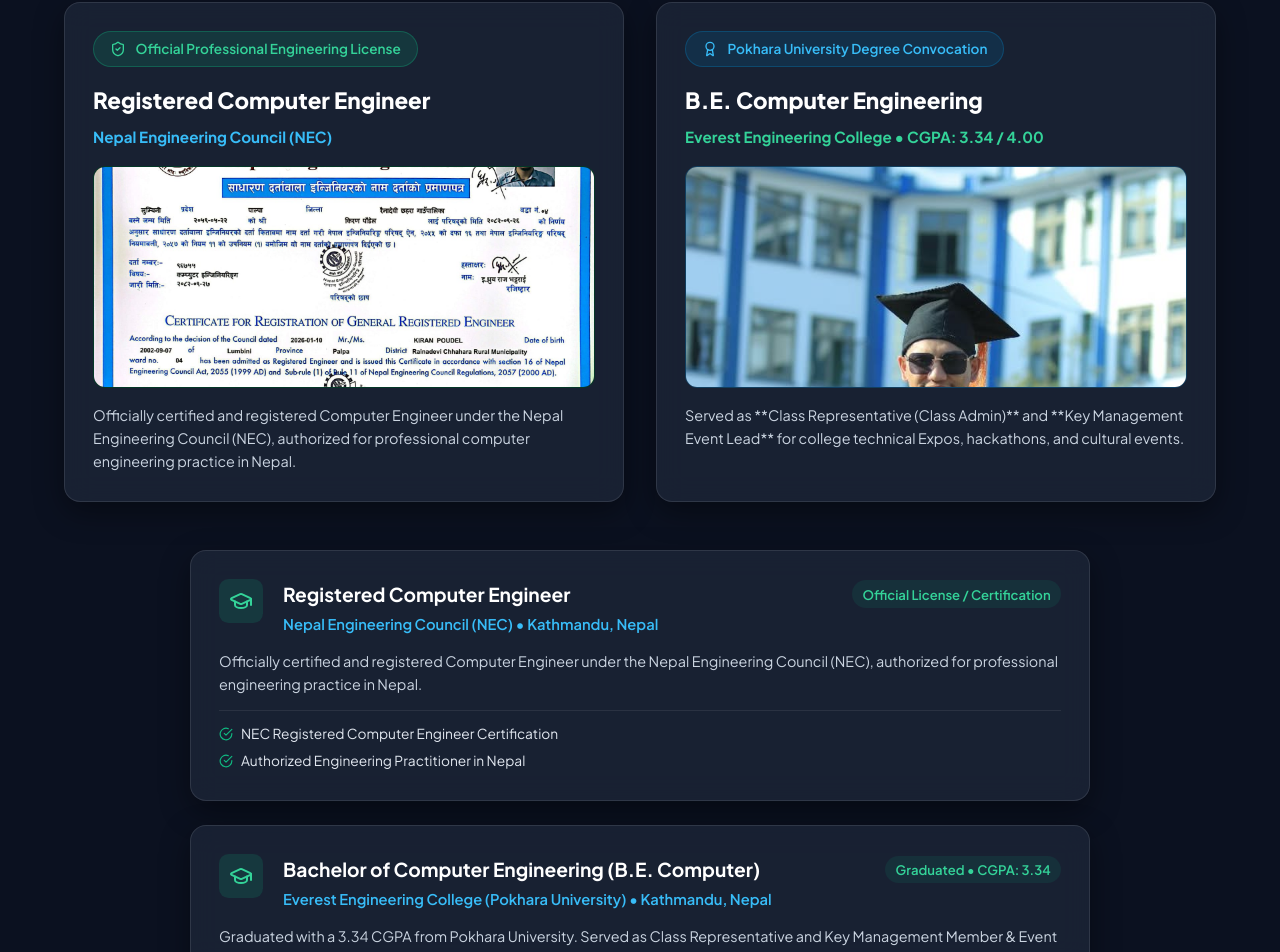
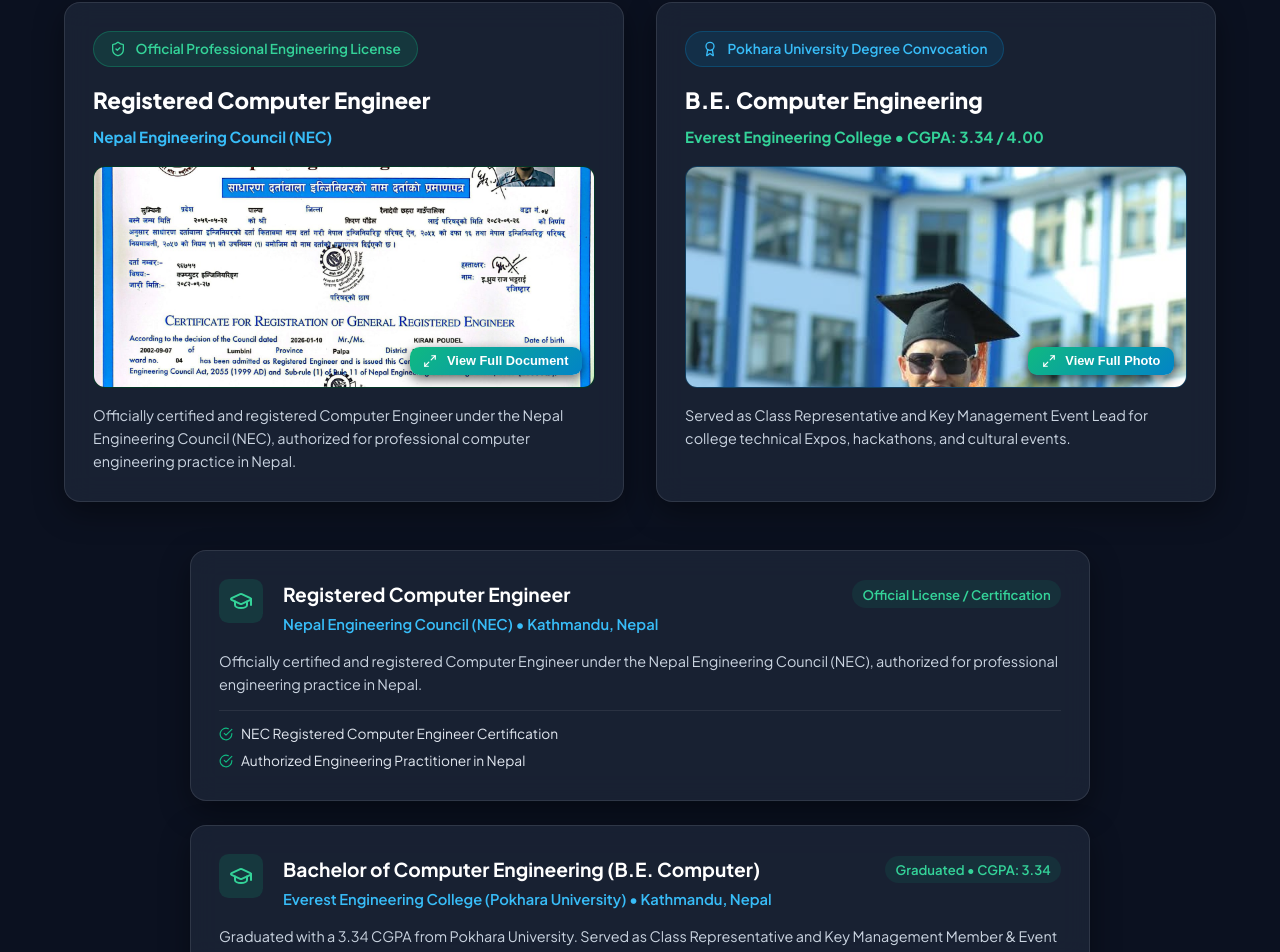
Before and after one commit to Kiran-poudel07/Kiran_portfolio, a React (Vite) app in the folder client/: page / in a window 1280 px wide. Shown: the part 7116-8068 px from the top of the page. Built offline with nearby package versions, Linux system fonts and the light colour scheme.

Commit message:
feat: Add full-screen document viewer modal, clean typography, and Framer Motion section scroll animations

```diff
--- a/client/src/components/Education.tsx
+++ b/client/src/components/Education.tsx
@@ -1,13 +1,23 @@
-import React from 'react';
-import { GraduationCap, Award, CheckCircle, ShieldCheck, FileCheck } from 'lucide-react';
+import React, { useState } from 'react';
+import { GraduationCap, Award, CheckCircle, ShieldCheck, Maximize2 } from 'lucide-react';
+import { motion } from 'framer-motion';
 import { PORTFOLIO_DATA } from '../data/portfolioData';
+import { ImageViewerModal } from './ImageViewerModal';
 
 export const Education: React.FC = () => {
+  const [selectedImage, setSelectedImage] = useState<{ src: string; title: string } | null>(null);
+
   return (
     <section id="education" style={{ padding: '5rem 0', position: 'relative' }}>
       <div className="container">
         {/* Section Heading */}
-        <div style={{ textAlign: 'center', marginBottom: '3.5rem' }}>
+        <motion.div
+          initial={{ opacity: 0, y: 25 }}
+          whileInView={{ opacity: 1, y: 0 }}
+          viewport={{ once: true }}
+          transition={{ duration: 0.6 }}
+          style={{ textAlign: 'center', marginBottom: '3.5rem' }}
+        >
           <span style={{ fontSize: '0.85rem', fontWeight: 700, color: '#10b981', textTransform: 'uppercase', letterSpacing: '0.1em' }}>
             ACADEMIC & PROFESSIONAL CREDENTIALS
           </span>
@@ -15,12 +25,19 @@
             Education & <span className="gradient-text">Certifications</span>
           </h2>
           <div style={{ width: '60px', height: '4px', background: 'linear-gradient(90deg, #10b981, #0284c7)', margin: '0.8rem auto 0', borderRadius: '2px' }}></div>
-        </div>
+        </motion.div>
 
         {/* Highlight Showcase Grid: Graduation Photo + NEC Computer Engineer Certificate */}
         <div style={{ display: 'grid', gridTemplateColumns: 'repeat(auto-fit, minmax(340px, 1fr))', gap: '2rem', marginBottom: '3rem' }}>
           {/* NEC Certificate Card */}
-          <div className="glass-panel" style={{ padding: '1.75rem', display: 'flex', flexDirection: 'column', justifyContent: 'space-between' }}>
+          <motion.div
+            initial={{ opacity: 0, y: 30 }}
+            whileInView={{ opacity: 1, y: 0 }}
+            viewport={{ once: true }}
+            transition={{ duration: 0.6, delay: 0.1 }}
+            className="glass-panel"
+            style={{ padding: '1.75rem', display: 'flex', flexDirection: 'column', justifyContent: 'space-between' }}
+          >
             <div>
               <div className="status-pill" style={{ background: 'rgba(16, 185, 129, 0.15)', borderColor: 'rgba(16, 185, 129, 0.3)', color: '#34d399', marginBottom: '1rem' }}>
                 <ShieldCheck size={16} /> Official Professional Engineering License
@@ -34,22 +51,54 @@
                 Nepal Engineering Council (NEC)
               </div>
 
-              <div style={{ borderRadius: '0.75rem', overflow: 'hidden', border: '1px solid rgba(16, 185, 129, 0.3)', marginBottom: '1rem', background: '#000' }}>
+              {/* Image with View Button Overlay */}
+              <div
+                style={{
+                  borderRadius: '0.75rem',
+                  overflow: 'hidden',
+                  border: '1px solid rgba(16, 185, 129, 0.3)',
+                  marginBottom: '1rem',
+                  background: '#000',
+                  position: 'relative',
+                  cursor: 'pointer',
+                }}
+                onClick={() => setSelectedImage({ src: PORTFOLIO_DATA.personal.necCertificateImage, title: 'Nepal Engineering Council Certificate' })}
+              >
                 <img
                   src={PORTFOLIO_DATA.personal.necCertificateImage}
                   alt="Nepal Engineering Council Computer Engineer Certificate"
                   style={{ width: '100%', height: '220px', objectFit: 'cover', display: 'block' }}
                 />
+                <button
+                  className="btn-glow-primary"
+                  style={{
+                    position: 'absolute',
+                    bottom: '0.75rem',
+                    right: '0.75rem',
+                    padding: '0.4rem 0.85rem',
+                    fontSize: '0.8rem',
+                    boxShadow: '0 4px 12px rgba(0,0,0,0.6)',
+                  }}
+                >
+                  <Maximize2 size={14} /> View Full Document
+                </button>
               </div>
 
               <p style={{ color: '#cbd5e1', fontSize: '0.9rem', lineHeight: 1.6 }}>
                 Officially certified and registered Computer Engineer under the Nepal Engineering Council (NEC), authorized for professional computer engineering practice in Nepal.
               </p>
             </div>
-          </div>
+          </motion.div>
 
           {/* Graduation Convocation Photo Card */}
-          <div className="glass-panel" style={{ padding: '1.75rem', display: 'flex', flexDirection: 'column', justifyContent: 'space-between' }}>
+          <motion.div
+            initial={{ opacity: 0, y: 30 }}
+            whileInView={{ opacity: 1, y: 0 }}
+            viewport={{ once: true }}
+            transition={{ duration: 0.6, delay: 0.2 }}
+            className="glass-panel"
+            style={{ padding: '1.75rem', display: 'flex', flexDirection: 'column', justifyContent: 'space-between' }}
+          >
             <div>
               <div className="status-pill" style={{ background: 'rgba(2, 132, 199, 0.15)', borderColor: 'rgba(2, 132, 199, 0.3)', color: '#38bdf8', marginBottom: '1rem' }}>
                 <Award size={16} /> Pokhara University Degree Convocation
@@ -63,25 +112,57 @@
                 Everest Engineering College • CGPA: 3.34 / 4.00
               </div>
 
-              <div style={{ borderRadius: '0.75rem', overflow: 'hidden', border: '1px solid rgba(2, 132, 199, 0.3)', marginBottom: '1rem' }}>
+              {/* Image with View Button Overlay */}
+              <div
+                style={{
+                  borderRadius: '0.75rem',
+                  overflow: 'hidden',
+                  border: '1px solid rgba(2, 132, 199, 0.3)',
+                  marginBottom: '1rem',
+                  position: 'relative',
+                  cursor: 'pointer',
+                }}
+                onClick={() => setSelectedImage({ src: PORTFOLIO_DATA.personal.graduationImage, title: 'Pokhara University Convocation Photo' })}
+              >
                 <img
                   src={PORTFOLIO_DATA.personal.graduationImage}
                   alt="Kiran Poudel Graduation Pokhara University"
                   style={{ width: '100%', height: '220px', objectFit: 'cover', objectPosition: 'center 20%', display: 'block' }}
                 />
+                <button
+                  className="btn-glow-primary"
+                  style={{
+                    position: 'absolute',
+                    bottom: '0.75rem',
+                    right: '0.75rem',
+                    padding: '0.4rem 0.85rem',
+                    fontSize: '0.8rem',
+                    boxShadow: '0 4px 12px rgba(0,0,0,0.6)',
+                  }}
+                >
+                  <Maximize2 size={14} /> View Full Photo
+                </button>
               </div>
 
               <p style={{ color: '#cbd5e1', fontSize: '0.9rem', lineHeight: 1.6 }}>
-                Served as **Class Representative (Class Admin)** and **Key Management Event Lead** for college technical Expos, hackathons, and cultural events.
+                Served as Class Representative and Key Management Event Lead for college technical Expos, hackathons, and cultural events.
               </p>
             </div>
-          </div>
+          </motion.div>
         </div>
 
         {/* Education History List */}
         <div style={{ maxWidth: '900px', margin: '0 auto', display: 'flex', flexDirection: 'column', gap: '1.5rem' }}>
-          {PORTFOLIO_DATA.education.map((edu) => (
-            <div key={edu.id} className="glass-panel" style={{ padding: '1.75rem' }}>
+          {PORTFOLIO_DATA.education.map((edu, eIdx) => (
+            <motion.div
+              key={edu.id}
+              initial={{ opacity: 0, y: 25 }}
+              whileInView={{ opacity: 1, y: 0 }}
+              viewport={{ once: true }}
+              transition={{ duration: 0.5, delay: eIdx * 0.1 }}
+              className="glass-panel"
+              style={{ padding: '1.75rem' }}
+            >
               <div style={{ display: 'flex', alignItems: 'flex-start', gap: '1.25rem', marginBottom: '0.85rem' }}>
                 <div
                   style={{
@@ -123,10 +204,17 @@
                   </div>
                 ))}
               </div>
-            </div>
+            </motion.div>
           ))}
         </div>
       </div>
+
+      {/* Image Viewer Modal */}
+      <ImageViewerModal
+        imageSrc={selectedImage?.src || null}
+        title={selectedImage?.title || ''}
+        onClose={() => setSelectedImage(null)}
+      />
     </section>
   );
 };
--- /dev/null
+++ b/client/src/components/ImageViewerModal.tsx
@@ -0,0 +1,95 @@
+import React from 'react';
+import { X, ExternalLink } from 'lucide-react';
+
+interface ImageViewerModalProps {
+  imageSrc: string | null;
+  title: string;
+  onClose: () => void;
+}
+
+export const ImageViewerModal: React.FC<ImageViewerModalProps> = ({ imageSrc, title, onClose }) => {
+  if (!imageSrc) return null;
+
+  return (
+    <div
+      style={{
+        position: 'fixed',
+        inset: 0,
+        backgroundColor: 'rgba(4, 8, 18, 0.92)',
+        backdropFilter: 'blur(16px)',
+        zIndex: 1100,
+        display: 'flex',
+        alignItems: 'center',
+        justifyContent: 'center',
+        padding: '1.5rem',
+      }}
+      onClick={onClose}
+    >
+      <div
+        className="glass-panel"
+        style={{
+          maxWidth: '90vw',
+          maxHeight: '90vh',
+          display: 'flex',
+          flexDirection: 'column',
+          overflow: 'hidden',
+          border: '1px solid rgba(16, 185, 129, 0.4)',
+          position: 'relative',
+          background: '#0b1120',
+        }}
+        onClick={(e) => e.stopPropagation()}
+      >
+        {/* Header */}
+        <div
+          style={{
+            padding: '1rem 1.5rem',
+            borderBottom: '1px solid rgba(255, 255, 255, 0.1)',
+            display: 'flex',
+            alignItems: 'center',
+            justifyContent: 'space-between',
+            background: 'rgba(15, 23, 42, 0.9)',
+          }}
+        >
+          <h3 style={{ fontSize: '1.15rem', fontWeight: 800, color: '#ffffff' }}>{title}</h3>
+          <div style={{ display: 'flex', alignItems: 'center', gap: '0.75rem' }}>
+            <a
+              href={imageSrc}
+              target="_blank"
+              rel="noreferrer"
+              className="btn-glass"
+              style={{ padding: '0.4rem 0.85rem', fontSize: '0.82rem' }}
+            >
+              <ExternalLink size={15} /> Open Original
+            </a>
+            <button
+              onClick={onClose}
+              style={{
+                background: 'rgba(255, 255, 255, 0.1)',
+                border: 'none',
+                color: '#94a3b8',
+                cursor: 'pointer',
+                width: '34px',
+                height: '34px',
+                borderRadius: '0.5rem',
+                display: 'flex',
+                alignItems: 'center',
+                justifyContent: 'center',
+              }}
+            >
+              <X size={20} />
+            </button>
+          </div>
+        </div>
+
+        {/* Full Image Container */}
+        <div style={{ padding: '1rem', display: 'flex', justifyContent: 'center', alignItems: 'center', overflow: 'auto', flex: 1, background: '#000' }}>
+          <img
+            src={imageSrc}
+            alt={title}
+            style={{ maxWidth: '100%', maxHeight: '75vh', objectFit: 'contain', borderRadius: '0.5rem' }}
+          />
+        </div>
+      </div>
+    </div>
+  );
+};
```
Also changed, not shown: client/src/components/About.tsx (+29 -7 lines), client/src/components/Hero.tsx (+19 -6 lines), client/src/components/Projects.tsx (+17 -6 lines).
